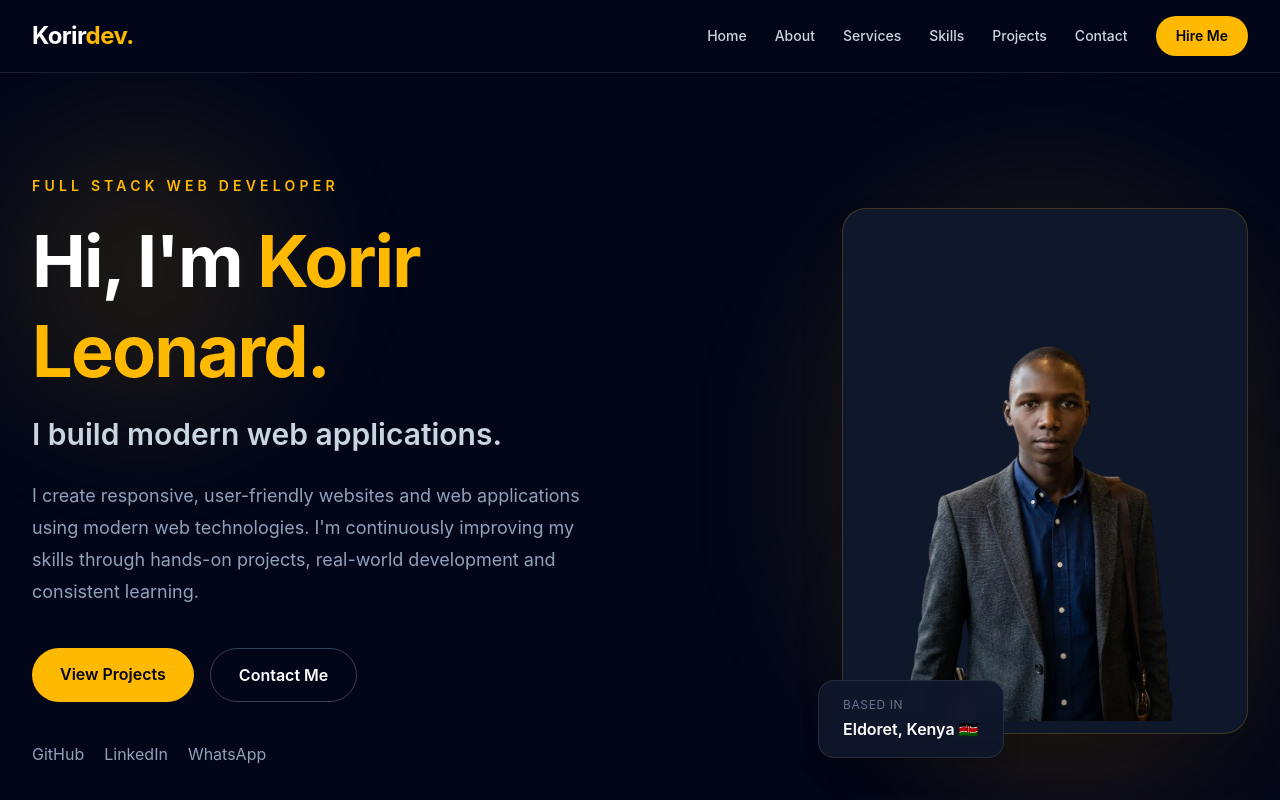
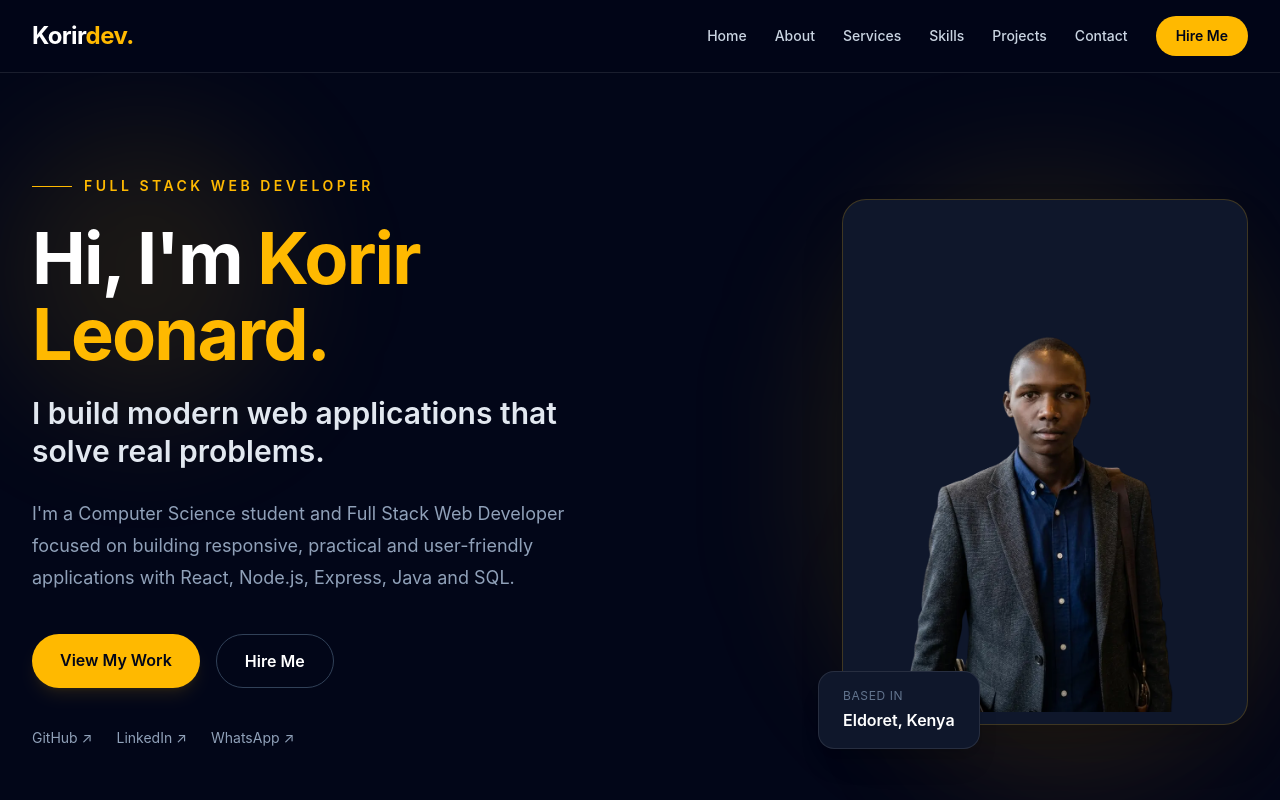
Before and after one commit to KorirLeonard/portfolio, a React (Vite) app: page / in a window 1280 px wide. Shown: the top 800 px of the page. Built offline with nearby package versions, Linux system fonts and the light colour scheme.

Commit message:
Improve portfolio hero section

```diff
--- a/src/components/Hero.jsx
+++ b/src/components/Hero.jsx
@@ -4,81 +4,83 @@ function Hero() {
       id="home"
       className="relative min-h-screen overflow-hidden bg-slate-950 pt-24">
       {/* Background effects */}
-      <div className="absolute left-0 top-32 h-72 w-72 rounded-full bg-amber-400/10 blur-3xl" />
-      <div className="absolute bottom-0 right-0 h-96 w-96 rounded-full bg-amber-500/5 blur-3xl" />
+      <div className="pointer-events-none absolute left-0 top-32 h-72 w-72 rounded-full bg-amber-400/10 blur-3xl" />
+      <div className="pointer-events-none absolute bottom-0 right-0 h-96 w-96 rounded-full bg-amber-500/5 blur-3xl" />
 
       <div className="relative mx-auto grid min-h-[calc(100vh-6rem)] max-w-7xl items-center gap-16 px-6 py-20 lg:grid-cols-2 lg:px-8">
-        {/* Text */}
+        {/* Content */}
         <div>
-          <p className="mb-5 text-sm font-semibold uppercase tracking-[0.3em] text-amber-400">
-            Full Stack Web Developer
-          </p>
+          <div className="mb-6 flex items-center gap-3">
+            <span className="h-px w-10 bg-amber-400" />
+            <p className="text-sm font-semibold uppercase tracking-[0.25em] text-amber-400">
+              Full Stack Web Developer
+            </p>
+          </div>
 
-          <h1 className="text-5xl font-bold leading-tight tracking-tight text-white sm:text-6xl lg:text-7xl">
+          <h1 className="max-w-4xl text-5xl font-bold leading-[1.05] tracking-tight text-white sm:text-6xl lg:text-7xl">
             Hi, I'm <span className="text-amber-400">Korir Leonard.</span>
           </h1>
 
-          <h2 className="mt-5 text-2xl font-semibold text-slate-300 sm:text-3xl">
-            I build modern web applications.
+          <h2 className="mt-6 max-w-2xl text-2xl font-semibold leading-tight text-slate-200 sm:text-3xl">
+            I build modern web applications that solve real problems.
           </h2>
 
           <p className="mt-7 max-w-2xl text-lg leading-8 text-slate-400">
-            I create responsive, user-friendly websites and web applications
-            using modern web technologies. I'm continuously improving my skills
-            through hands-on projects, real-world development and consistent
-            learning.
+            I'm a Computer Science student and Full Stack Web Developer focused
+            on building responsive, practical and user-friendly applications
+            with React, Node.js, Express, Java and SQL.
           </p>
 
+          {/* CTA */}
           <div className="mt-10 flex flex-wrap gap-4">
             <a
               href="#projects"
-              className="rounded-full bg-amber-400 px-7 py-3.5 font-semibold text-slate-950 transition hover:bg-amber-300">
-              View Projects
+              className="rounded-full bg-amber-400 px-7 py-3.5 font-semibold text-slate-950 shadow-lg shadow-amber-400/10 transition hover:bg-amber-300 hover:shadow-amber-400/20">
+              View My Work
             </a>
 
             <a
               href="#contact"
               className="rounded-full border border-slate-700 px-7 py-3.5 font-semibold text-white transition hover:border-amber-400 hover:text-amber-400">
-              Contact Me
+              Hire Me
             </a>
           </div>
 
           {/* Social links */}
-          <div className="mt-10 flex items-center gap-5">
+          <div className="mt-10 flex flex-wrap items-center gap-x-6 gap-y-3 text-sm">
             <a
               href="https://github.com/KorirLeonard"
               target="_blank"
               rel="noopener noreferrer"
-              className="text-slate-400 transition hover:text-white"
-              aria-label="GitHub">
-              GitHub
+              className="text-slate-400 transition hover:text-white">
+              GitHub ↗
             </a>
 
             <a
               href="https://www.linkedin.com/in/leonard-korir"
               target="_blank"
               rel="noopener noreferrer"
-              className="text-slate-400 transition hover:text-amber-400"
-              aria-label="LinkedIn">
-              LinkedIn
+              className="text-slate-400 transition hover:text-amber-400">
+              LinkedIn ↗
             </a>
 
             <a
               href="https://wa.me/254799693844"
               target="_blank"
               rel="noopener noreferrer"
-              className="text-slate-400 transition hover:text-amber-400"
-              aria-label="WhatsApp">
-              WhatsApp
+              className="text-slate-400 transition hover:text-amber-400">
+              WhatsApp ↗
             </a>
           </div>
         </div>
 
-        {/* Image */}
+        {/* Profile image */}
         <div className="flex justify-center lg:justify-end">
           <div className="relative">
-            <div className="absolute -inset-5 rounded-full bg-amber-400/10 blur-3xl" />
+            {/* Glow */}
+            <div className="pointer-events-none absolute -inset-6 rounded-full bg-amber-400/10 blur-3xl" />
 
+            {/* Image container */}
             <div className="relative overflow-hidden rounded-3xl border border-amber-400/20 bg-slate-900 p-3 shadow-2xl">
               <img
                 src={`${import.meta.env.BASE_URL}lenny.webp`}
@@ -87,11 +89,13 @@ function Hero() {
               />
             </div>
 
-            <div className="absolute -bottom-6 -left-6 rounded-2xl border border-white/10 bg-slate-900/95 px-6 py-4 shadow-xl backdrop-blur">
+            {/* Location card */}
+            <div className="absolute -bottom-6 -left-6 rounded-2xl border border-white/10 bg-slate-900 px-6 py-4 shadow-xl">
               <p className="text-xs uppercase tracking-wider text-slate-500">
                 Based in
               </p>
-              <p className="mt-1 font-semibold text-white">Eldoret, Kenya 🇰🇪</p>
+
+              <p className="mt-1 font-semibold text-white">Eldoret, Kenya</p>
             </div>
           </div>
         </div>
```
